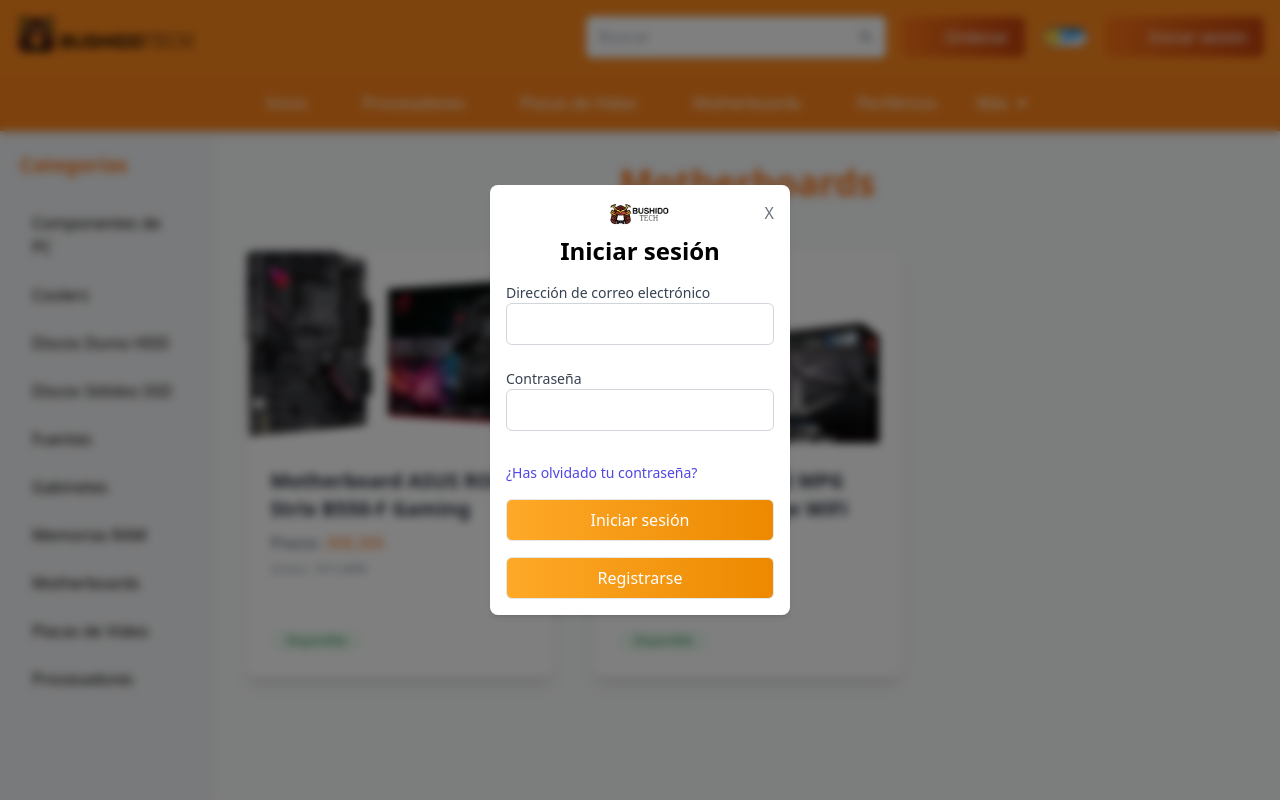
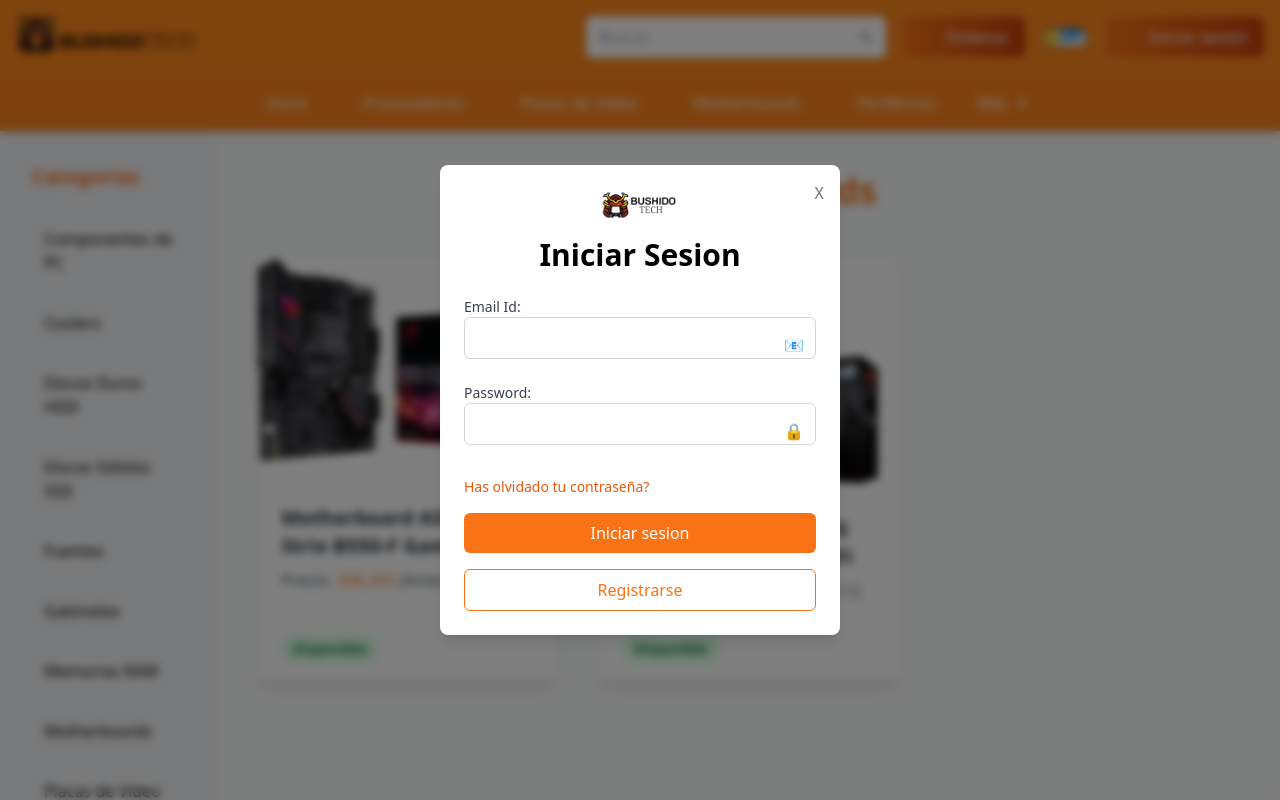
Before and after one commit to DavidP2023/Frontbushido3, a React (Vite) app in the folder bushidotechFront/: page /motherboards in a window 1280 px wide. Both pictures are taken after a click on the button "Iniciar sesión". Shown: the top 800 px of the page. Built offline with nearby package versions, Linux system fonts and the light colour scheme; some icons are missing.

Commit message:
secrearuta

```diff
--- a/bushidotechFront/package.json
+++ b/bushidotechFront/package.json
@@ -22,7 +22,7 @@
     "react-dom": "^18.2.0",
     "react-icons": "^4.12.0",
     "react-query": "^3.39.3",
-    "react-router-dom": "^6.25.1",
+    "react-router-dom": "^6.26.2",
     "react-slick": "^0.29.0",
     "slick-carousel": "^1.8.1",
     "yup": "^1.4.0",
--- a/bushidotechFront/src/Features/products/Presentation/Pages/Motherboards_page.jsx
+++ b/bushidotechFront/src/Features/products/Presentation/Pages/Motherboards_page.jsx
@@ -4,6 +4,9 @@ import motherb550 from '../../../../assets/mother/motherb550.png';
 import motherZ490 from '../../../../assets/mother/motherZ490.png';
 
 export const MotherboardsPage = () => {
+
+
+
   const categories = [
     'Componentes de PC',
     'Coolers',
@@ -37,15 +40,15 @@ export const MotherboardsPage = () => {
   ];
 
   return (
-    <div className="flex flex-col md:flex-row min-h-screen">
+    <div className="flex">
       {/* Sidebar */}
-      <div className="md:w-1/4 bg-gray-100 p-5 shadow-lg">
+      <div className="w-64 bg-gray-100 p-8">
         <h2 className="font-semibold text-xl mb-6 text-orange-500">Categorías</h2>
-        <ul className="space-y-2">
+        <ul>
           {categories.map((category, index) => (
             <li
               key={index}
-              className="py-2 px-3 hover:bg-orange-100 hover:text-orange-600 rounded transition-colors duration-200 cursor-pointer"
+              className="mb-3 hover:bg-orange-100 hover:text-orange-700 p-3 rounded cursor-pointer"
             >
               {category}
             </li>
@@ -54,29 +57,26 @@ export const MotherboardsPage = () => {
       </div>
 
       {/* Product Grid */}
-      <div className="flex-grow p-8 bg-gray-50">
+      <div className="flex-grow p-10 bg-gray-50">
         <h1 className="text-center text-4xl font-semibold mb-12 text-orange-500">Motherboards</h1>
         <div className="grid grid-cols-1 md:grid-cols-2 lg:grid-cols-3 gap-10">
           {products.map((product) => (
             <Link to={`/motherboards/${product.id}`} key={product.id}>
-              <div className="bg-white rounded-lg shadow-lg hover:shadow-2xl transition-shadow duration-300 h-full flex flex-col">
-                <img className="w-full h-48 object-cover rounded-t-lg" src={product.image} alt={product.name} />
-                <div className="p-6 flex-grow">
-                  <h2 className="text-xl font-semibold text-gray-800">{product.name}</h2>
-                  <p className="text-gray-600 mt-2">
-                    Precio: <span className="text-orange-500">{product.price}</span>
-                  </p>
-                  <p className="text-sm text-gray-400 mt-1">
-                    Antes: <span className="line-through">{product.previousPrice}</span>
+              <div className="max-w-sm rounded overflow-hidden shadow-lg bg-white hover:shadow-2xl transition-shadow duration-300 h-full flex flex-col">
+                <img className="w-full" src={product.image} alt={product.name} />
+                <div className="px-6 py-4 flex-grow">
+                  <div className="font-semibold text-xl mb-2 text-gray-800">{product.name}</div>
+                  <p className="text-gray-600 text-base">
+                    Precio: <span className="text-orange-500">{product.price}</span> (Antes: <span className="line-through text-gray-400">{product.previousPrice}</span>)
                   </p>
                 </div>
-                <div className="p-6">
+                <div className="px-6 py-4">
                   {product.available ? (
-                    <span className="inline-block bg-green-50 rounded-full px-4 py-1 text-xs font-medium text-green-700">
+                    <span className="inline-block bg-green-100 rounded-full px-3 py-1 text-sm font-semibold text-green-700">
                       Disponible
                     </span>
                   ) : (
-                    <span className="inline-block bg-red-50 rounded-full px-4 py-1 text-xs font-medium text-red-700">
+                    <span className="inline-block bg-red-100 rounded-full px-3 py-1 text-sm font-semibold text-red-700">
                       No disponible
                     </span>
                   )}
--- a/bushidotechFront/src/Features/products/Presentation/components/Navbar/Navbar.jsx
+++ b/bushidotechFront/src/Features/products/Presentation/components/Navbar/Navbar.jsx
@@ -14,64 +14,20 @@ import {UserProfileModal } from '../Navbar/UserProfileModal';
 
 
 const Menu = [
-  {
-    id: 1,
-    name: "Inicio",
-    link: "/dashboard",
-  },
-  {
-    id: 2,
-    name: "Procesadores",
-    link: "/procesadores",
-  },
-  {
-    id: 3,
-    name: "Placas de Video",
-    link: "/placadevideo",
-  },
-  {
-    id: 4,
-    name: "Motherboards",
-    link: "/motherboards",
-  },
-  {
-    id: 5,
-    name: "Periféricos",
-    link: "/perifericos",
-  },
+  { id: 1, name: "Inicio", link: "/dashboard" },
+  { id: 2, name: "Procesadores", link: "/procesadores" },
+  { id: 3, name: "Placas de Video", link: "/placadevideo" },
+  { id: 4, name: "Motherboards", link: "/motherboards" },
+  { id: 5, name: "Periféricos", link: "/perifericos" },
 ];
 
 const DropdownLinks = [
-  {
-    id: 1,
-    name: "Cooler",
-    link: "/#cooler",
-  },
-  {
-    id: 2,
-    name: "Discos duros HDD",
-    link: "/#discos-durosHDD",
-  },
-  {
-    id: 3,
-    name: "Discos Solidos SSD",
-    link: "/#discos-solidosSSD",
-  },
-  {
-    id: 4,
-    name: "Fuentes",
-    link: "/#fuentes",
-  },
-  {
-    id: 5,
-    name: "Gabinetes",
-    link: "/#gabinetes",
-  },
-  {
-    id: 6,
-    name: "Memorias RAM",
-    link: "/#memorias-RAM",
-  },
+  { id: 1, name: "Cooler", link: "/cooler" },
+  { id: 2, name: "Discos duros HDD", link: "/#discos-durosHDD" },
+  { id: 3, name: "Discos Solidos SSD", link: "/#discos-solidosSSD" },
+  { id: 4, name: "Fuentes", link: "/#fuentes" },
+  { id: 5, name: "Gabinetes", link: "/#gabinetes" },
+  { id: 6, name: "Memorias RAM", link: "/#memorias-RAM" },
 ];
 
 export const Navbar = () => {
--- a/bushidotechFront/src/Features/products/Presentation/components/Popup/PopupInitSession.jsx
+++ b/bushidotechFront/src/Features/products/Presentation/components/Popup/PopupInitSession.jsx
@@ -1,5 +1,4 @@
-import PropTypes, { string } from "prop-types";
-import { RegisterPopup } from "./RegisterPopup";
+import PropTypes from "prop-types";
 import { usepopupSessionshook } from "../../hooks/use_popupSessions_hook";
 import Logo from "../../../../../assets/logopopup.png";
 
@@ -18,7 +17,7 @@ export const PopupInitSession = ({ showModal, setShowModal, setShowRegisterModal
     <>
       {showModal && (
         <div className="h-screen w-screen fixed top-0 left-0 bg-black/50 z-50 backdrop-blur-sm flex items-center justify-center">
-          <div className="p-4 shadow-md bg-white dark:bg-gray-900 rounded-lg duration-200 w-[300px] relative">
+          <div className="p-6 shadow-lg bg-white dark:bg-gray-900 rounded-lg duration-200 w-[400px] relative">
             <button
               className="absolute top-0 right-0 mt-4 mr-4 text-gray-500"
               onClick={() => setShowModal(false)}
@@ -26,16 +25,16 @@ export const PopupInitSession = ({ showModal, setShowModal, setShowRegisterModal
               X
             </button>
             <div className="text-center">
-              <img src={Logo} alt="Logo" className="w-16 mx-auto mb-2" />
-              <h2 className="mb-4 text-2xl font-semibold">Iniciar sesión</h2>
+              <img src={Logo} alt="Logo" className="w-20 mx-auto mb-4" />
+              <h2 className="mb-6 text-3xl font-bold">Iniciar Sesion</h2>
             </div>
             <form className="space-y-4">
-              <div>
+              <div className="relative">
                 <label
                   htmlFor="email"
                   className="block text-sm font-medium text-gray-700 dark:text-gray-300"
                 >
-                  Dirección de correo electrónico
+                  Email Id:
                 </label>
                 <input
                   name="email"
@@ -44,21 +43,24 @@ export const PopupInitSession = ({ showModal, setShowModal, setShowRegisterModal
                   value={values.email}
                   type="email"
                   id="email"
-                  className="w-full rounded-md border border-gray-300 dark:border-gray-500 dark:bg-gray-800 px-3 py-2 mb-2"
+                  className="w-full rounded-md border border-gray-300 dark:border-gray-500 dark:bg-gray-800 px-3 py-2 pl-4 mb-2"
                   required
                 />
+                <span className="absolute right-3 top-9 text-orange-500">
+                  📧 {/* Add an email icon here */}
+                </span>
                 {errors && errors.email && touched.email && (
                   <p className="text-xs text-red-600 font-semibold text-center">
                     {errors.email}
                   </p>
                 )}
               </div>
-              <div>
+              <div className="relative">
                 <label
                   htmlFor="password"
                   className="block text-sm font-medium text-gray-700 dark:text-gray-300"
                 >
-                  Contraseña
+                  Password:
                 </label>
                 <input
                   name="password"
@@ -67,9 +69,12 @@ export const PopupInitSession = ({ showModal, setShowModal, setShowRegisterModal
                   onChange={handleChange("password")}
                   value={values.password}
                   onBlur={handleBlur("password")}
-                  className="w-full rounded-md border border-gray-300 dark:border-gray-500 dark:bg-gray-800 px-3 py-2 mb-4"
+                  className="w-full rounded-md border border-gray-300 dark:border-gray-500 dark:bg-gray-800 px-3 py-2 pl-4 mb-4"
                   required
                 />
+                <span className="absolute right-3 top-9 text-orange-500">
+                  🔒 {/* Add a lock icon here */}
+                </span>
                 {errors && errors.password && touched.password && (
                   <p className="text-xs text-red-600 font-semibold text-center">
                     {errors.password}
@@ -79,21 +84,21 @@ export const PopupInitSession = ({ showModal, setShowModal, setShowRegisterModal
               <div className="flex items-center justify-between">
                 <a
                   href="#"
-                  className="text-sm text-indigo-600 hover:text-indigo-500"
+                  className="text-sm text-orange-600 hover:text-orange-500"
                 >
-                  ¿Has olvidado tu contraseña?
+                  Has olvidado tu contraseña?
                 </a>
               </div>
               <button
                 type="button"
-                className="block w-full px-4 py-2 mt-2 border from-primary to-secondary hover:scale-105 bg-gradient-to-r text-white rounded-md"
+                className="block w-full px-4 py-2 mt-2 bg-orange-500 text-white rounded-md hover:bg-orange-600 hover:scale-105 transition-transform duration-200"
                 onClick={handleSubmit}
               >
-                Iniciar sesión
+                Iniciar sesion
               </button>
               <button
                 type="button"
-                className="block w-full px-4 py-2 mt-2 border from-primary to-secondary hover:scale-105 bg-gradient-to-r text-white rounded-md"
+                className="block w-full px-4 py-2 mt-2 border border-orange-500 text-orange-500 rounded-md hover:bg-orange-100 hover:scale-105 transition-transform duration-200"
                 onClick={() => {
                   setShowRegisterModal(true);
                   setShowModal(false);
```
Also changed, not shown: bushidotechFront/src/core/router/router.jsx (+14 -0 lines), 1 other file (tests, documents, lock files or other folders).
